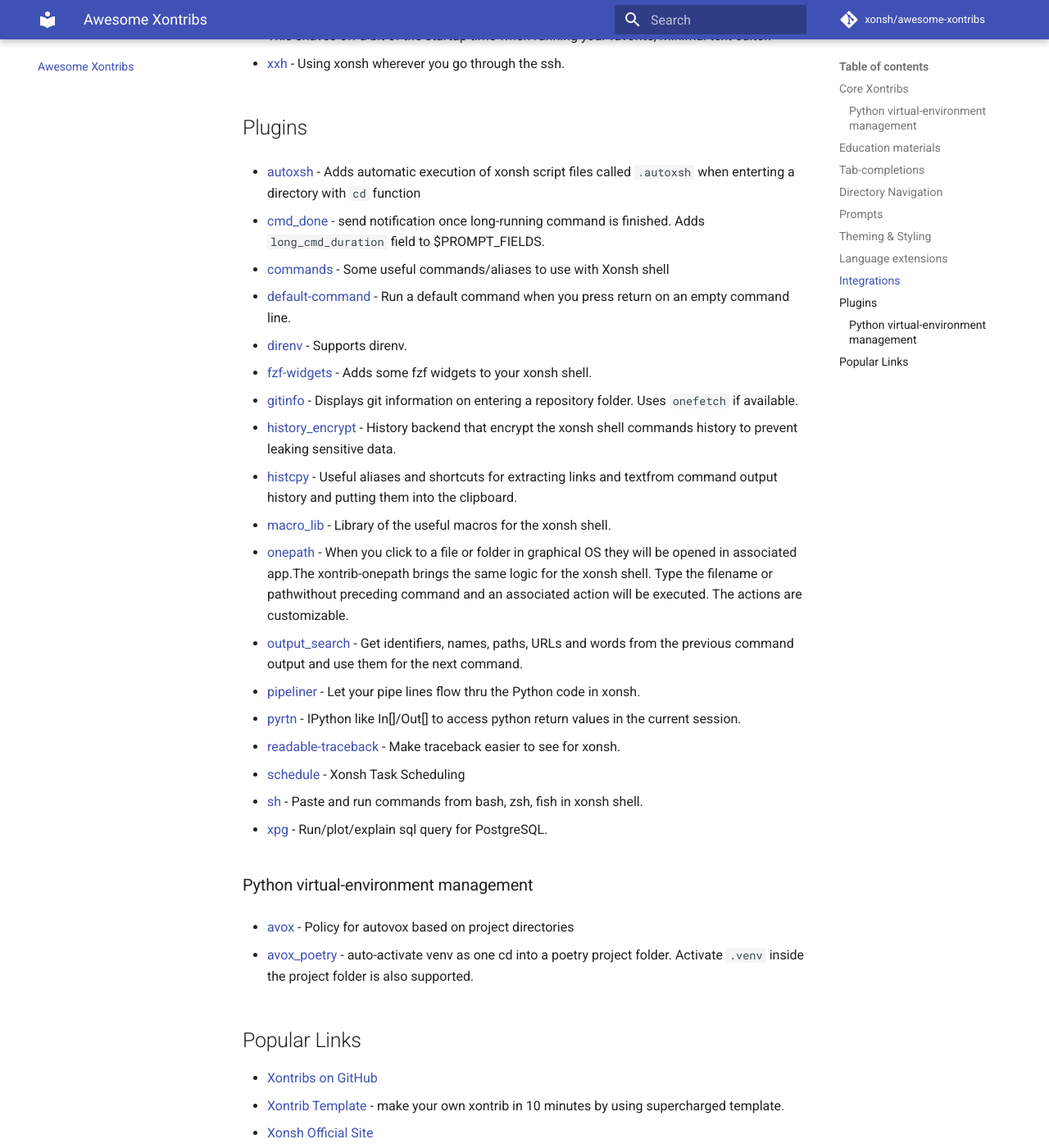
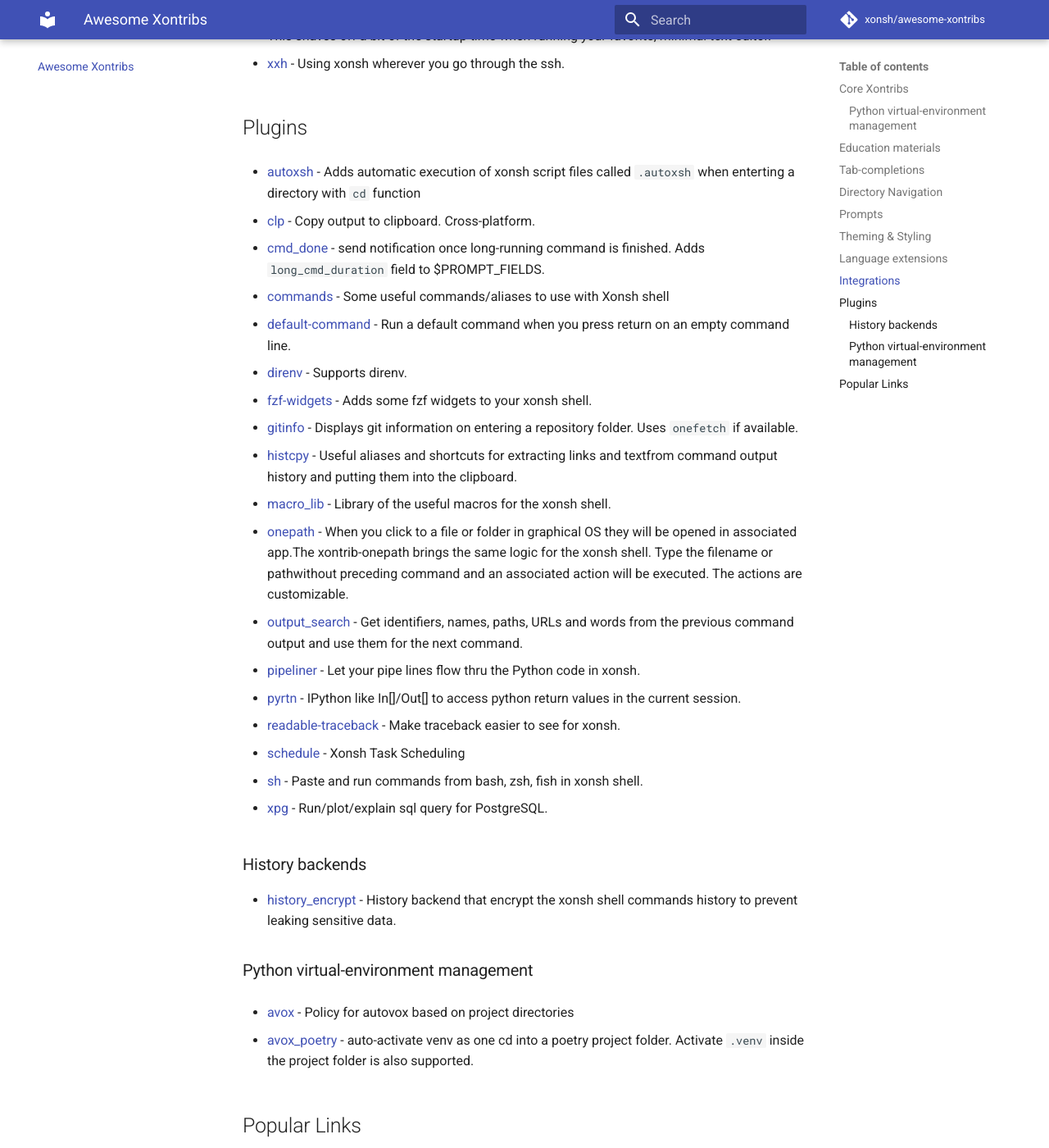
Before and after one commit to xonsh/awesome-xontribs, an MkDocs documentation site: the page built from docs/README.md, in a window 1280 px wide and 1400 px high, scrolled down 3146 px. Shown: the whole window at 82% size. Built offline with MkDocs 1.6.1 and Material for MkDocs 9.7.7, drawn with Linux system fonts in a browser that asks for light colours; comment, search, counter and statistics services are not loaded.

Commit message:
Added xontrib-clp (#12)

```diff
--- a/docs/README.md
+++ b/docs/README.md
@@ -140,6 +140,8 @@
 
 * [autoxsh](https://github.com/Granitas/xonsh-autoxsh) - Adds automatic execution of xonsh script files called ``.autoxsh`` when enterting a directory with ``cd`` function
 
+* [clp](https://github.com/anki-code/xontrib-clp) - Copy output to clipboard. Cross-platform.
+
 * [cmd_done](https://github.com/jnoortheen/xontrib-cmd-durations) - send notification once long-running command is finished. Adds `long_cmd_duration` field to $PROMPT_FIELDS.
 
 * [commands](https://github.com/jnoortheen/xontrib-commands) - Some useful commands/aliases to use with Xonsh shell
@@ -174,6 +174,10 @@
 
 * [xpg](https://github.com/fengttt/xsh/tree/master/py) - Run/plot/explain sql query for PostgreSQL.
 
+### History backends
+
+* [history_encrypt](https://github.com/anki-code/xontrib-history-encrypt) - History backend that encrypt the xonsh shell commands history to prevent leaking sensitive data.
+
 ### Python virtual-environment management
 
 * [avox](https://github.com/AstraLuma/xontrib-avox) - Policy for autovox based on project directories
```
Also changed, not shown: other parts of docs/README.md (+0 -2 lines).
